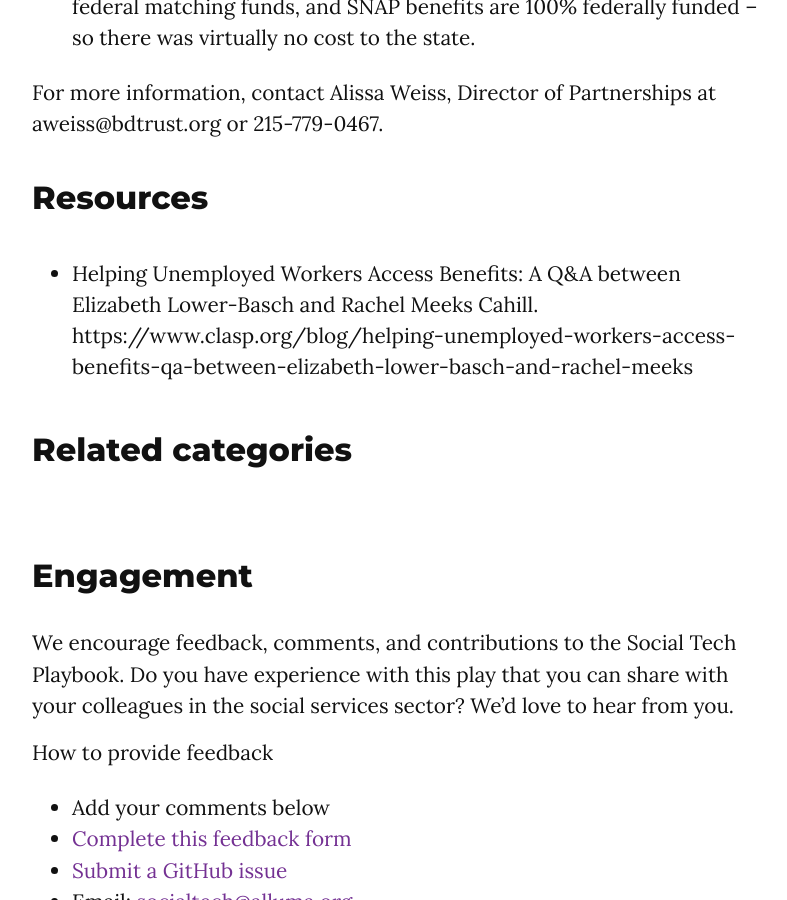
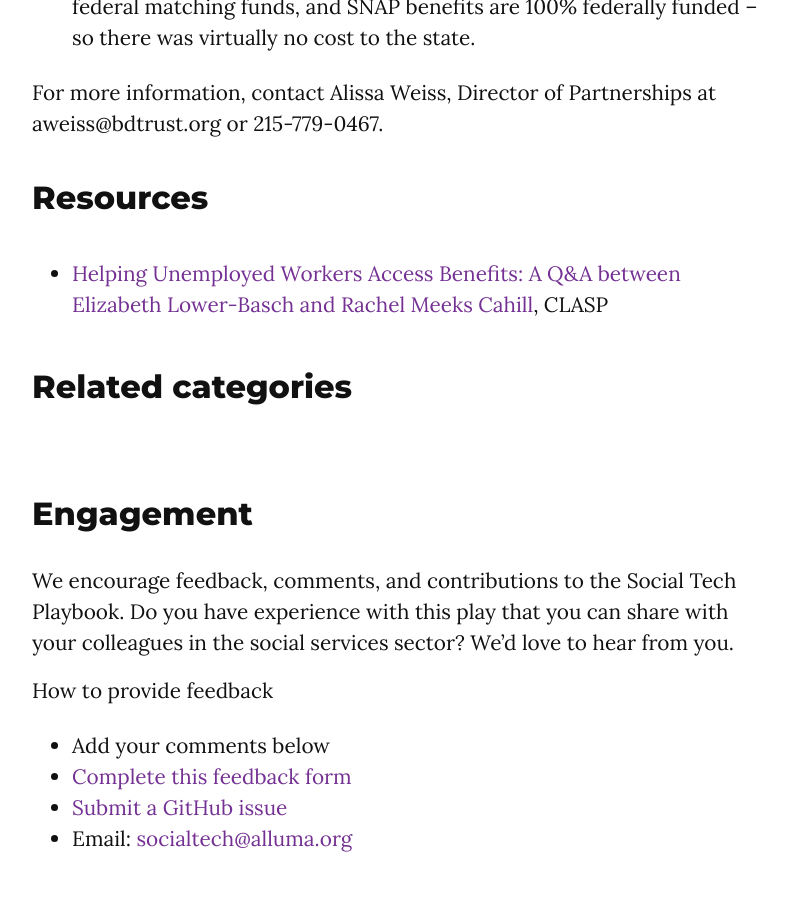
Before and after one commit to Social-Tech-Collab/socialtechcollaborative, a Jekyll site: the page built from _posts/2020-06-03-target-outreach-to-individuals-applying-for unemployment=compensation.md, in a window 1280 px wide and 900 px high, scrolled down 2438 px. Shown: the whole window, without its empty margins (53-840 px from the left). Built offline with Jekyll 4.4.1, drawn with Linux system fonts in a browser that asks for light colours; nearby versions of some CDN libraries; some web fonts are replaced; comment, search, counter and statistics services are not loaded; some of the changed lines change nothing that is shown.

Commit message:
fix resource link

```diff
--- a/_posts/2020-06-03-target-outreach-to-individuals-applying-for unemployment=compensation.md
+++ b/_posts/2020-06-03-target-outreach-to-individuals-applying-for unemployment=compensation.md
@@ -38,4 +38,4 @@ For more information, contact Alissa Weiss, Director of Partnerships at aweiss@b
 
 ## Resources
 
-* Helping Unemployed Workers Access Benefits: A Q&A between Elizabeth Lower-Basch and Rachel Meeks Cahill.  https://www.clasp.org/blog/helping-unemployed-workers-access-benefits-qa-between-elizabeth-lower-basch-and-rachel-meeks
+* [Helping Unemployed Workers Access Benefits: A Q&A between Elizabeth Lower-Basch and Rachel Meeks Cahill](https://www.clasp.org/blog/helping-unemployed-workers-access-benefits-qa-between-elizabeth-lower-basch-and-rachel-meeks), CLASP
```
